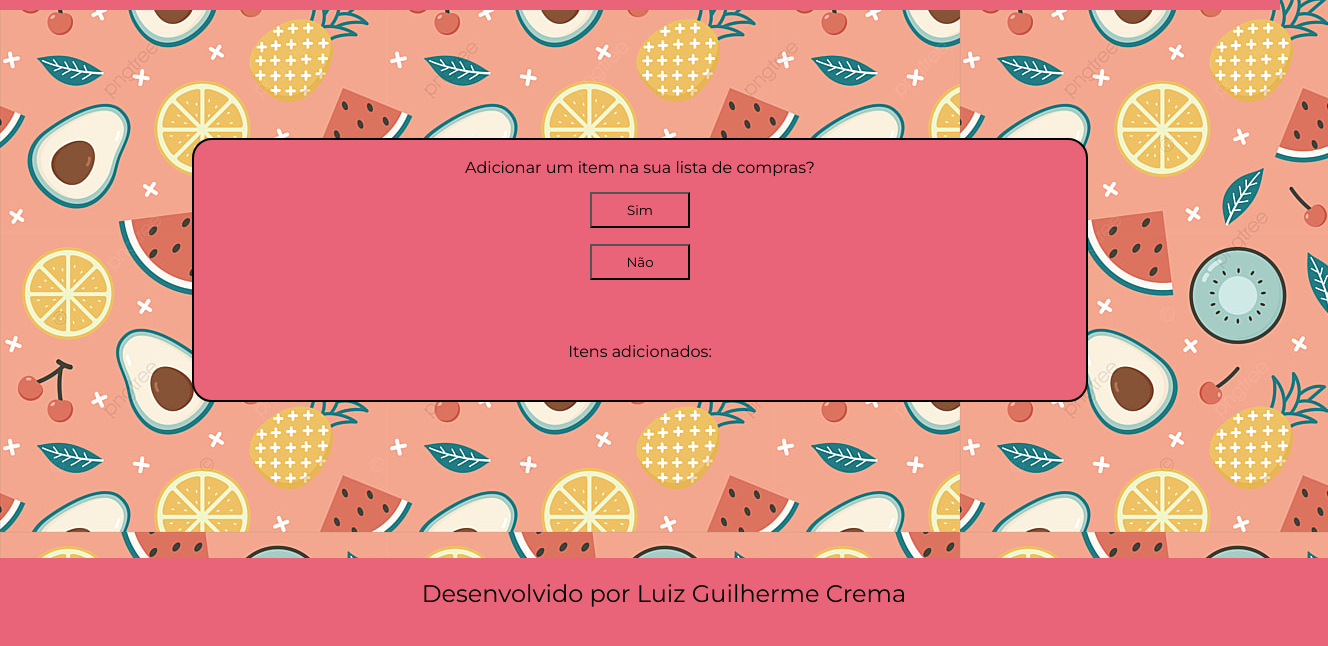
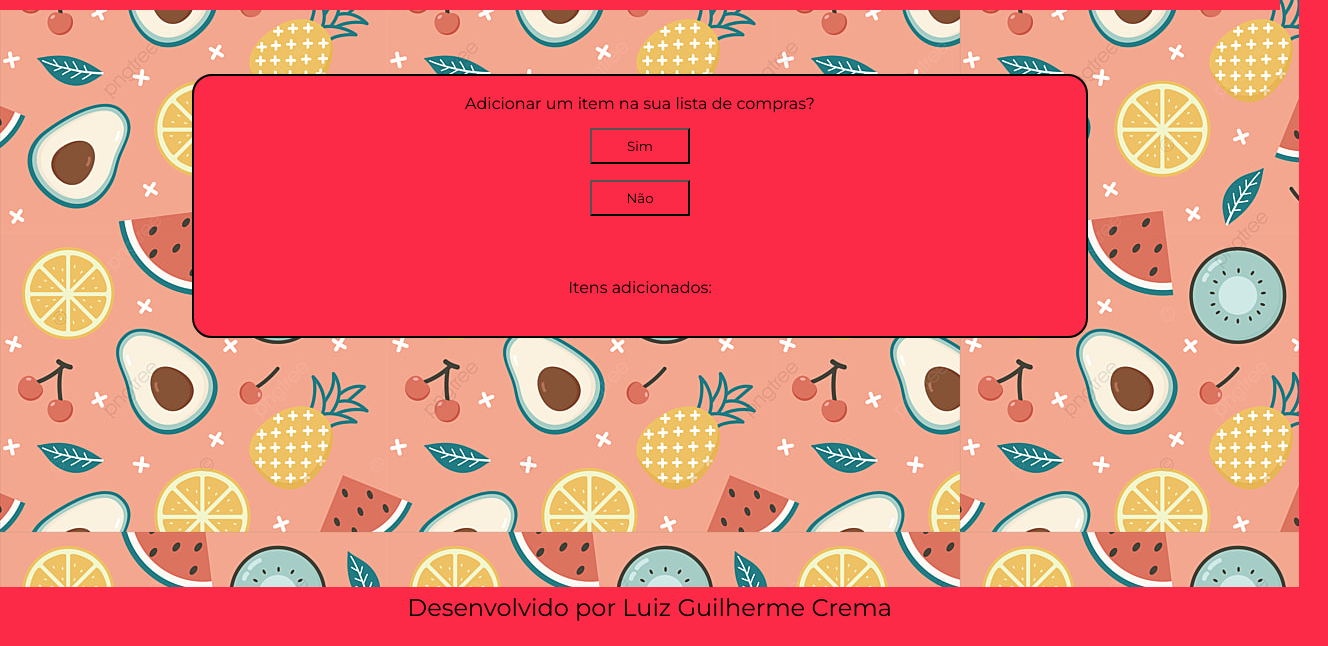
Before and after one commit to LuizCrema00/lista-de-compras, a plain HTML site: page index.html in a window 1280 px wide. Shown: the part 154-800 px from the top of the page, 1328 px wide, since content can reach past the window. Drawn offline with Linux system fonts and the light colour scheme.

Commit message:
adicao de css

```diff
--- a/css/styles.css
+++ b/css/styles.css
@@ -1,8 +1,8 @@
 @import url('https://fonts.googleapis.com/css2?family=Krona+One&family=Montserrat:wght@100;400&family=Roboto&family=Roboto+Condensed:wght@400;700&display=swap');
 
 :root {
-    --cor-primaria: #E96479;
-    --cor-secundaria: #E96479;
+    --cor-primaria: #FC2947;
+    --cor-secundaria: #FC2947;
     --fonte-primaria: 'Roboto', sans-serif;
     --fonte-secundaria: 'Montserrat', sans-serif;
 }
@@ -31,7 +31,7 @@ body {
 }
 
 .container {
-    padding: 10% 15%;
+    padding: 5% 15%;
     position: relative;
 
 }
@@ -46,6 +46,7 @@ body {
     flex-direction: column;
     align-items: center;
     justify-content: center;
+    color: black;
 
 }
 
@@ -55,10 +56,11 @@ button {
     cursor: pointer;
     background-color: var(--cor-secundaria);
     font-family: var(--fonte-secundaria);
+    color: black;
 }
 
 .rodape {
-    padding: 1.5rem;
+    padding: 0.6rem;
     width: 100%;
     height: 2.5rem;
     position: absolute;
```
